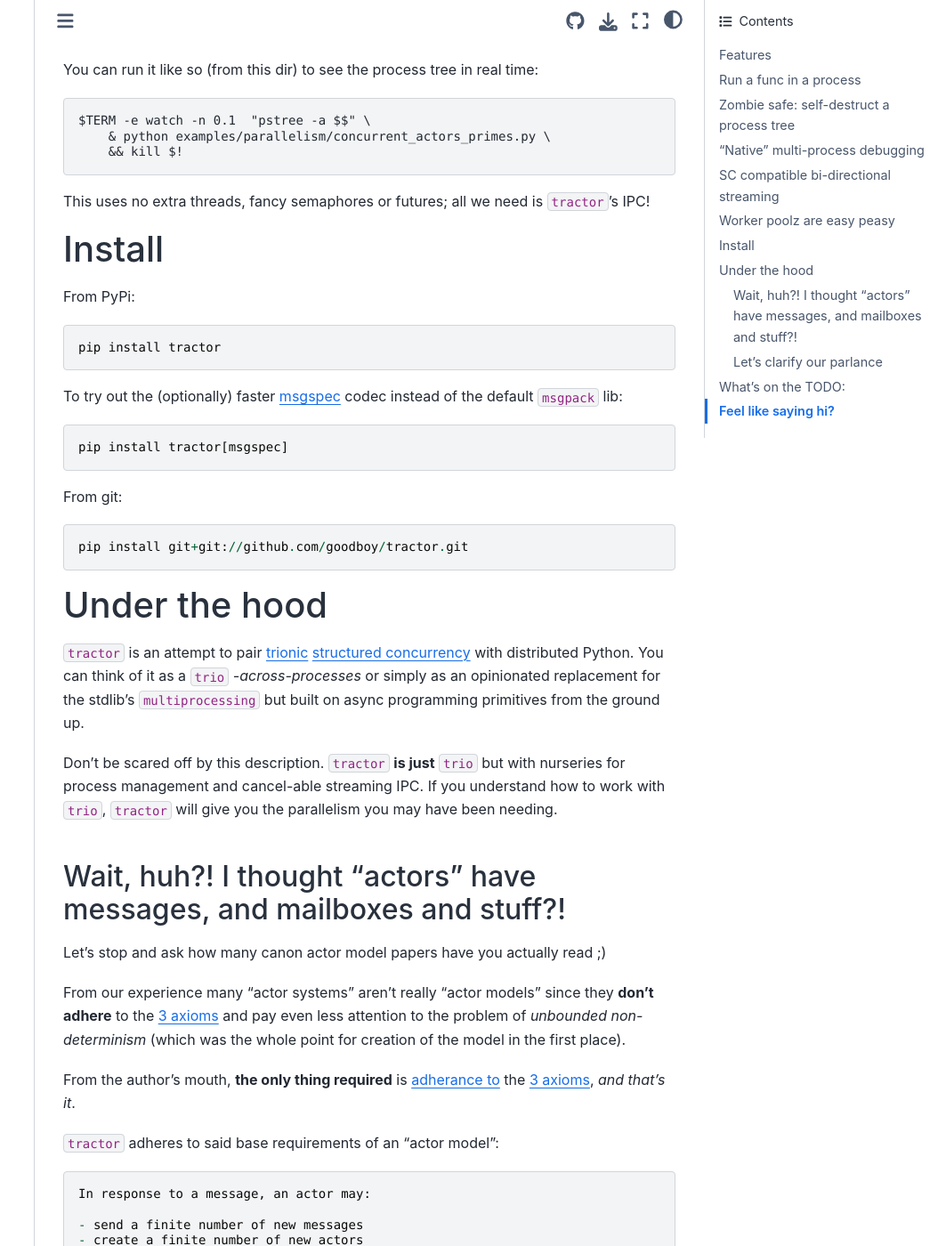
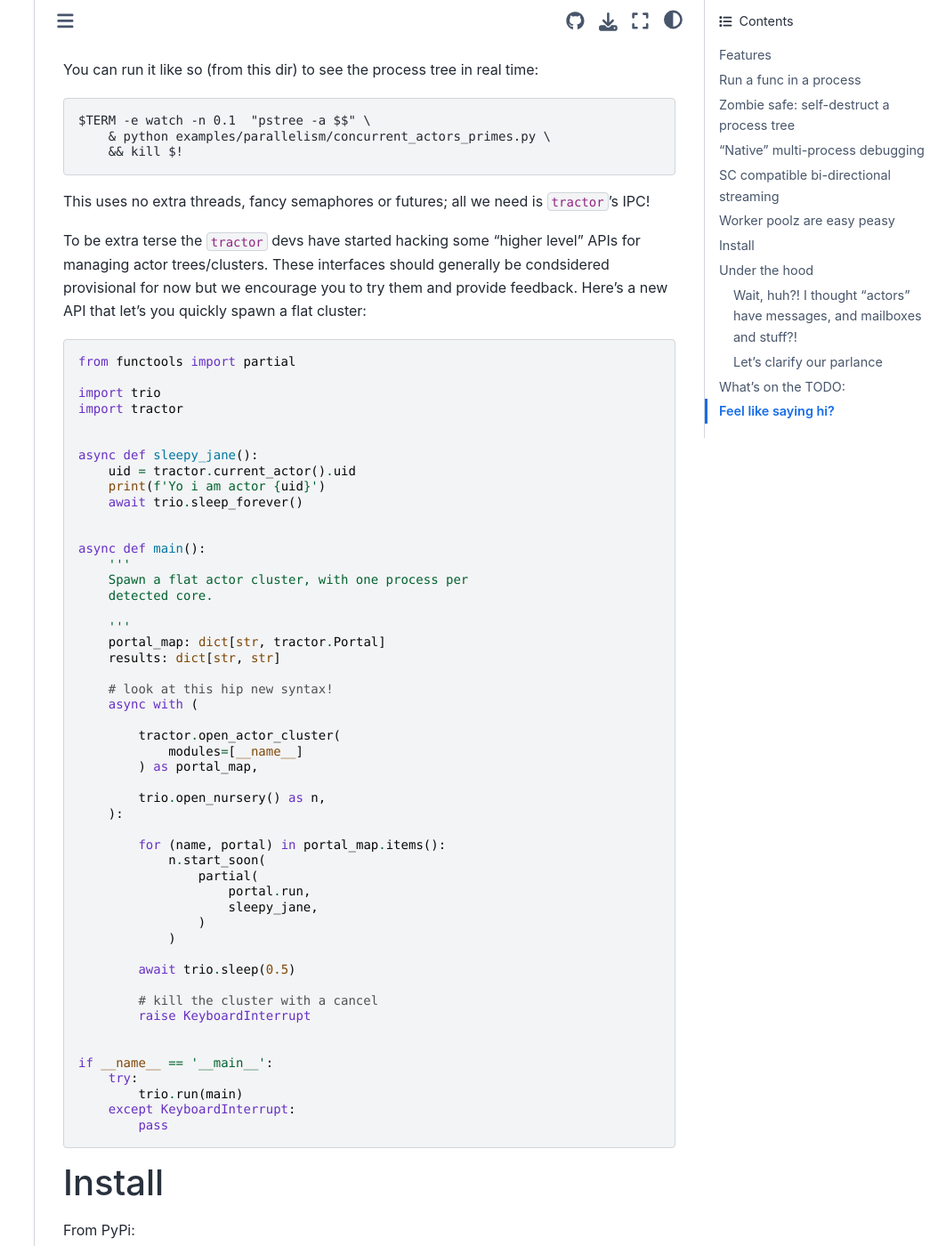
Before and after one commit to goodboy/tractor, a Sphinx documentation site: the page built from docs/README.rst, in a window 1280 px wide and 1400 px high, scrolled down 5770 px. Shown: the whole window at 89% size, without its empty margins (217-1280 px from the left). Built offline with Sphinx 7.4.7 and the Sphinx Book theme 1.1.4, drawn with Linux system fonts in a browser that asks for light colours.

Commit message:
Add `open_actor_cluster()` eg. to readme

```diff
--- a/docs/README.rst
+++ b/docs/README.rst
@@ -313,8 +313,68 @@ real time::
 This uses no extra threads, fancy semaphores or futures; all we need
 is ``tractor``'s IPC!
 
+To be extra terse the ``tractor`` devs have started hacking some "higher
+level" APIs for managing actor trees/clusters. These interfaces should
+generally be condsidered provisional for now but we encourage you to try
+them and provide feedback. Here's a new API that let's you quickly
+spawn a flat cluster:
+
+.. code:: python
+
+    from functools import partial
+
+    import trio
+    import tractor
+
+
+    async def sleepy_jane():
+        uid = tractor.current_actor().uid
+        print(f'Yo i am actor {uid}')
+        await trio.sleep_forever()
+
+
+    async def main():
+        '''
+        Spawn a flat actor cluster, with one process per
+        detected core.
+
+        '''
+        portal_map: dict[str, tractor.Portal]
+        results: dict[str, str]
+
+        # look at this hip new syntax!
+        async with (
+
+            tractor.open_actor_cluster(
+                modules=[__name__]
+            ) as portal_map,
+
+            trio.open_nursery() as n,
+        ):
+
+            for (name, portal) in portal_map.items():
+                n.start_soon(
+                    partial(
+                        portal.run,
+                        sleepy_jane,
+                    )
+                )
+
+            await trio.sleep(0.5)
+
+            # kill the cluster with a cancel
+            raise KeyboardInterrupt
+
+
+    if __name__ == '__main__':
+        try:
+            trio.run(main)
+        except KeyboardInterrupt:
+            pass
+
 
 .. _full worker pool re-implementation: https://github.com/goodboy/tractor/blob/master/examples/parallelism/concurrent_actors_primes.py
+
 
 Install
 -------
```
